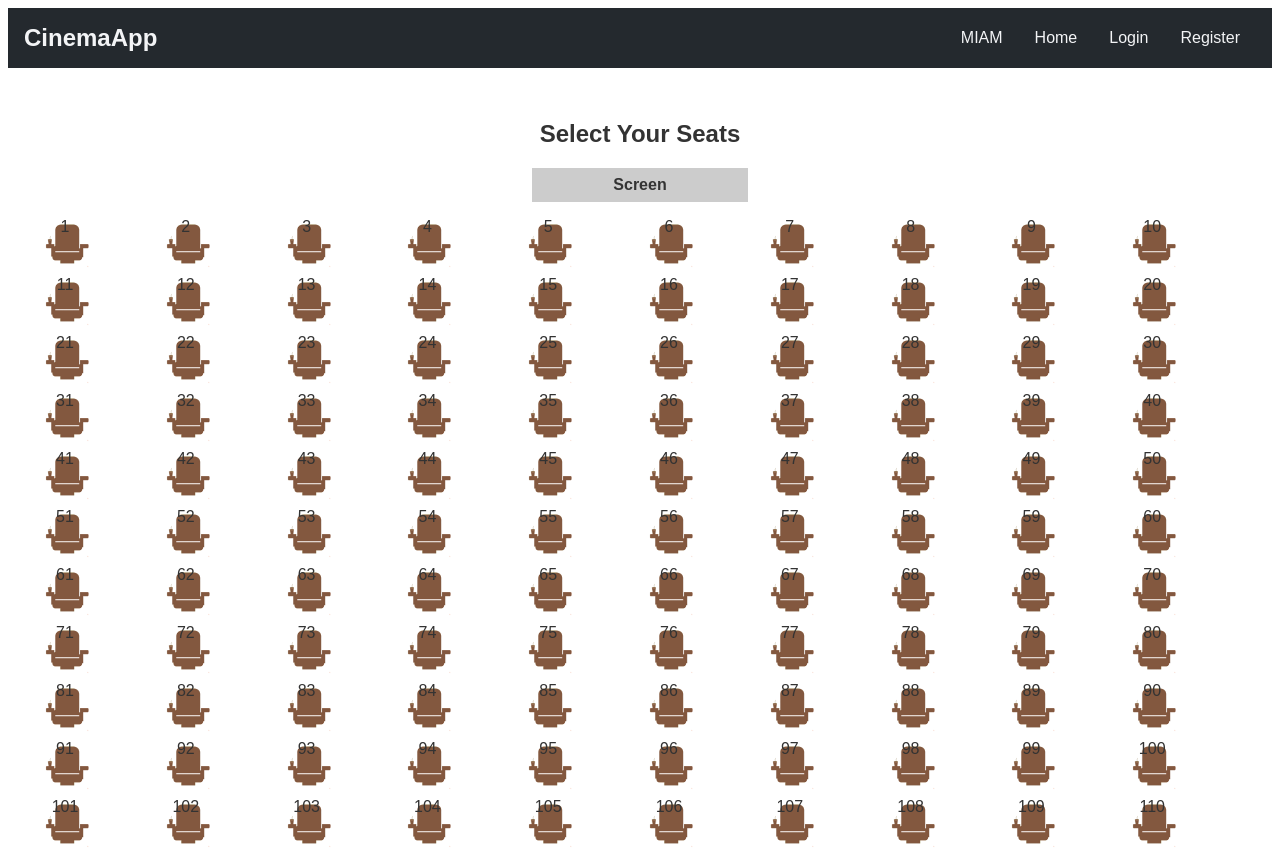
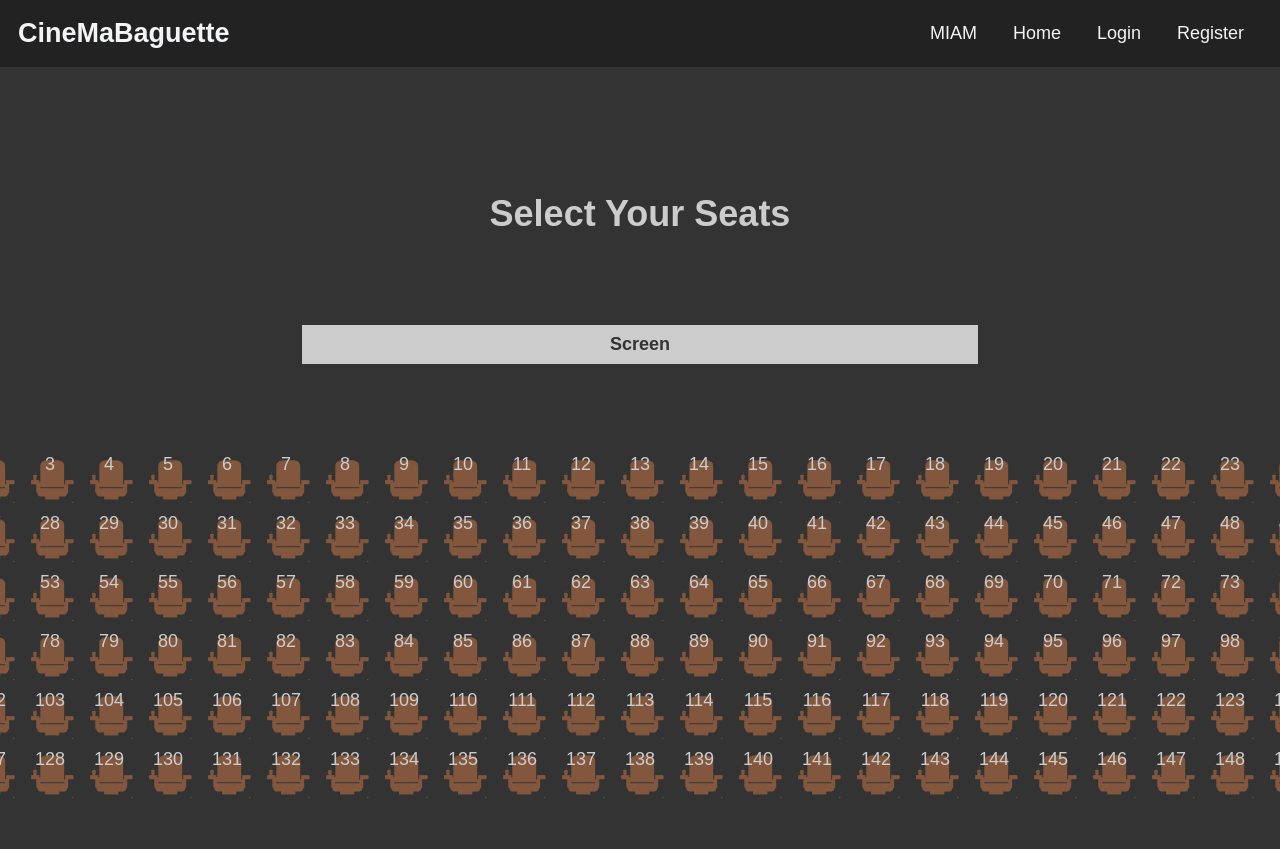
Before and after one commit to charlottines/Cinema-Booking-App, a Vue app in the folder client/cinema-client/: page /seat-selection in a window 1280 px wide. Shown: the top 849 px of the page. After the commit the page ends 800 px from the top, so only its background shows below. Built offline with nearby package versions, Linux system fonts and the light colour scheme.

Commit message:
improving visual a little

```diff
--- a/client/cinema-client/src/App.vue
+++ b/client/cinema-client/src/App.vue
@@ -3,7 +3,7 @@
   <div id="app">
     <header>
       <div class="logo">
-        <router-link to="/">CinemaApp</router-link>
+        <router-link to="/">CineMaBaguette</router-link>
       </div>
       <nav>
         <router-link to="/order-food">MIAM</router-link>
@@ -24,17 +24,29 @@ export default {
 };
 </script>
 
-<style scoped>
-#app {
+<style>
+* {
+  margin: 0;
+  padding: 0;
+  box-sizing: border-box;
+}
+html, body, #app {
+  height: 100%;
+  width: 100%;
+  overflow-x: hidden;
+  margin: 0;
+  padding: 0;
   font-family: Arial, sans-serif;
-  color: #333;
+  background-color: #333;
+  color: #ccc;
+  font-size: large;
 }
 
 header {
   display: flex;
   justify-content: space-between;
   align-items: center;
-  background: #24292e;
+  background: #222;
   padding: 1rem;
   color: white;
 }
--- a/client/cinema-client/src/components/FoodOrder.vue
+++ b/client/cinema-client/src/components/FoodOrder.vue
@@ -1,7 +1,7 @@
 <!-- FoodOrder.vue -->
 <template>
     <div class="food-order">
-      <h2>Order Your Food</h2>
+      <h1>Order Your Food</h1>
       <div class="food-options">
         <div v-for="item in foodItems" :key="item.id" class="food-item">
           <img :src="item.image" :alt="item.name" />
@@ -14,7 +14,7 @@
         </div>
       </div>
       <div class="order-summary">
-        <h3>Your Order Summary</h3>
+        <h2>Your Order Summary</h2>
         <ul>
           <li v-for="(item, index) in order" :key="index">
             {{ item.name }} - ${{ item.price }}
@@ -70,24 +70,30 @@
 
 .food-item {
   text-align: center;
-    background: #fff;
+  background: #bbb;
   border-radius: 8px;
   padding: 1rem;
   box-shadow: 0px 4px 8px rgba(0, 0, 0, 0.1);
+  justify-content: space-between;
+  display: flex;
+  flex-direction: column;
 }
 
 .food-item img {
-    width: 100px;
+  width: 10vw;
   border-radius: 8px;
 }
 
+.food-details {
+  color: #444;
+}
 .food-details h3 {
   font-size: 1.2rem;
   color: #333;
 }
 
 .price {
-    color: #ff4500;
+  color: #f55;
   font-weight: bold;
 }
 
--- a/client/cinema-client/src/components/Login.vue
+++ b/client/cinema-client/src/components/Login.vue
@@ -1,7 +1,7 @@
 <!-- Login.vue -->
 <template>
     <div class="auth-form">
-      <h2>Login</h2>
+      <h1>Login</h1>
       <form @submit.prevent="login">
         <label>Email</label>
         <input type="email" v-model="email" required />
@@ -40,7 +40,7 @@
   text-align: center;
 }
 
-  .auth-form h2 {
+.auth-form h1 {
   margin-bottom: 1rem;
 }
 
@@ -75,4 +75,9 @@
 .auth-form button:hover {
   background-color: #e63e00;
 }
+
+p a {
+color: #fd2;
+text-decoration: none;
+}
 </style>
--- a/client/cinema-client/src/components/Register.vue
+++ b/client/cinema-client/src/components/Register.vue
@@ -1,7 +1,7 @@
 <!-- Register.vue -->
 <template>
     <div class="auth-form">
-      <h2>Register</h2>
+      <h1>Register</h1>
       <form @submit.prevent="register">
         <label>Email</label>
         <input type="email" v-model="email" required />
@@ -46,7 +46,7 @@
   text-align: center;
 }
 
-  .auth-form h2 {
+.auth-form h1 {
   margin-bottom: 1rem;
 }
 
@@ -81,4 +81,9 @@
 .auth-form button:hover {
   background-color: #e63e00;
 }
+
+p a {
+  color: #fd2;
+  text-decoration: none;
+}
 </style>
--- a/client/cinema-client/src/components/SeatSelection.vue
+++ b/client/cinema-client/src/components/SeatSelection.vue
@@ -1,7 +1,7 @@
 <!-- SeatSelection.vue -->
 <template>
   <div class="seat-selection">
-    <h2>Select Your Seats</h2>
+    <h1>Select Your Seats</h1>
     <div class="screen">Screen</div>
     <div class="seats-grid">
       <div
@@ -23,7 +23,7 @@
 export default {
   data() {
     return {
-      seats: Array(200).fill(null).map((_, i) => ({
+      seats: Array(300).fill(null).map((_, i) => ({
         id: i + 1,
         status: 'available',
       })),
@@ -64,28 +64,30 @@ export default {
 <style scoped>
 .seat-selection {
   text-align: center;
+  margin: 5rem 10%;
 }
 
 .screen {
-  margin: 1rem auto;
+  margin: 5rem auto;
   padding: 0.5rem;
+  color: #333;
   background-color: #ccc;
-  width: 200px;
+  width: 70%;
   text-align: center;
   font-weight: bold;
 }
 
 .seats-grid {
   display: grid;
-  grid-template-columns: repeat(10, 1fr);
+  grid-template-columns: repeat(25, 1fr);
   gap: 0.5rem;
-  margin-top: 1rem;
+  margin: 5rem 0;
   justify-content: center;
 }
 
 .seat {
-  width: 50px;
-  height: 50px;
+  min-width: 50px;
+  min-height: 50px;
   background-size: cover;
   text-align: center;
   cursor: pointer;
--- a/client/cinema-client/src/views/Home.vue
+++ b/client/cinema-client/src/views/Home.vue
@@ -42,19 +42,20 @@ export default {
 
 <style scoped>
 .home {
+  margin: 0 20%;
   text-align: center;
 }
 
 .movie-grid {
   display: grid;
   grid-template-columns: repeat(auto-fill, minmax(200px, 1fr));
-  gap: 1rem;
-  margin-top: 1rem;
+  gap: 2rem;
+  margin-top: 2rem;
 }
 
 .movie-card {
   cursor: pointer;
-  background-color: #ddd;
+  background-color: #bbb;
   border-radius: 8px;
   box-shadow: 0px 4px 8px rgba(0, 0, 0, 0.1);
   overflow: hidden;
@@ -83,7 +84,7 @@ export default {
 
 .movie-info p {
   font-size: 0.9rem;
-  color: #555;
+  color: #444;
 }
 
 .rating {
```
Also changed, not shown: 1 other file (tests, documents, lock files or other folders). Lines whose indentation alone changed are shown as unchanged.
